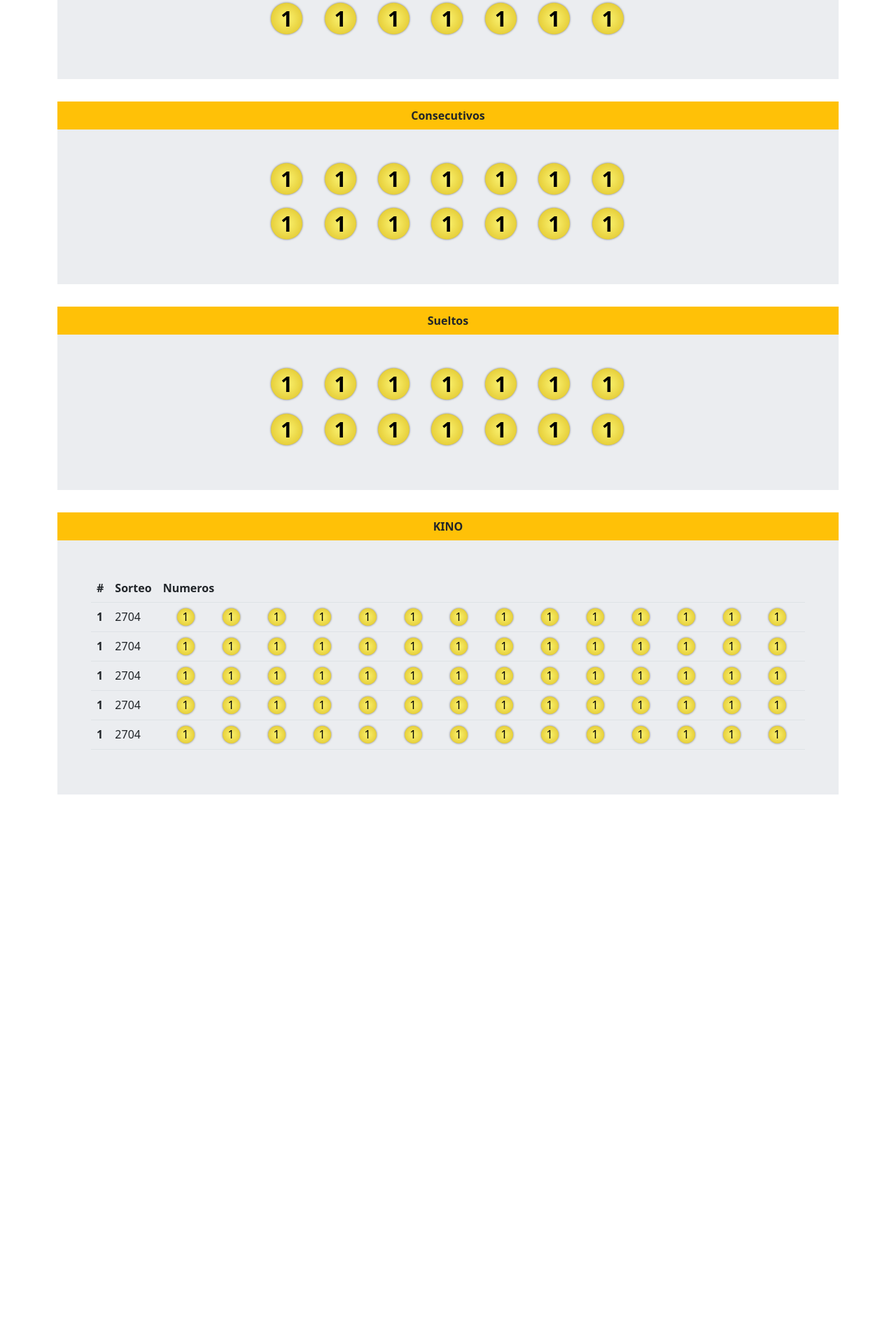
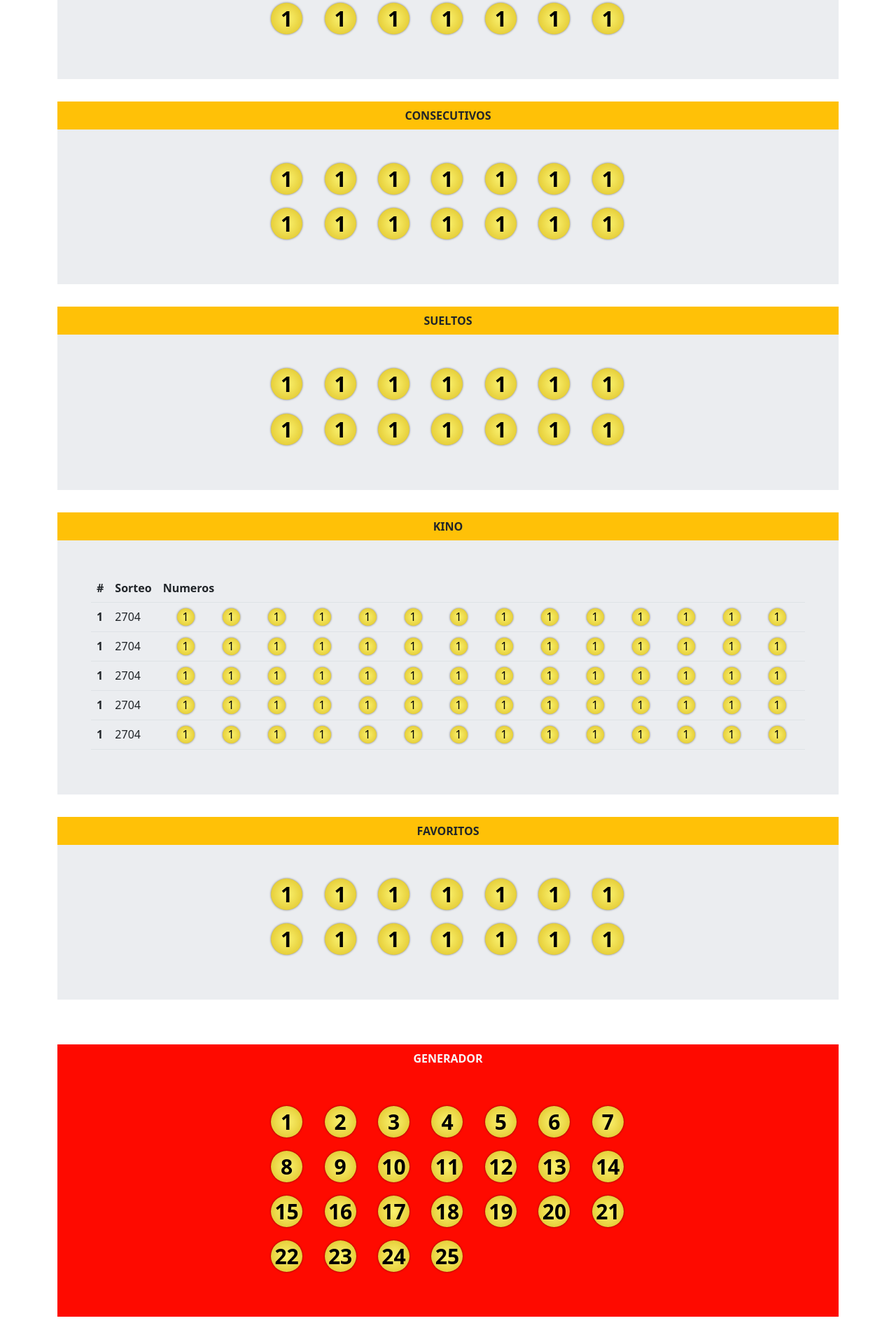
Before and after one commit to javiercollao/lottery-simulator, a React (Create React App) app: page / in a window 1280 px wide. Shown: the part 220-2140 px from the top of the page at 70% size. Before the commit the page ends 1371 px from the top, so only its background shows below. Built offline with nearby package versions, Linux system fonts and the light colour scheme.

Commit message:
Added ball buttons components

```diff
--- a/src/components/App.jsx
+++ b/src/components/App.jsx
@@ -2,15 +2,18 @@ import React from 'react'
 import NavbarKino from './NavbarKino'
 import NumbersBox from './NumbersBox'
 import LotteryTable from './LotteryTable'
+import GameGenerator from './GameGenerator'
 
 export default function App() {
   return (
     <>
         <NavbarKino />
         <NumbersBox content="main"/>
-        <NumbersBox content="consecutive"/>
-        <NumbersBox content="alone"/>
+        <NumbersBox content="CONSECUTIVOS"/>
+        <NumbersBox content="SUELTOS"/>
         <LotteryTable />
+        <NumbersBox content="FAVORITOS"/>
+        <GameGenerator />
     </>
   )
 }
--- /dev/null
+++ b/src/components/ButtonBall.jsx
@@ -0,0 +1,14 @@
+import React, { useState } from 'react'
+
+export default function ButtonBall({number}) {
+    const [buttonState, setState] = useState()
+
+
+  return (
+    <li>
+        <li>
+            <span className="bola" onClick={() => console.log("hola")}>{number}</span>
+        </li>
+    </li>
+  )
+}
--- /dev/null
+++ b/src/components/ButtonsNumber.jsx
@@ -0,0 +1,17 @@
+import React from 'react'
+import ButtonBall from './ButtonBall'
+
+export default function ButtonsNumber() {
+  let buttons = []
+  for (let index = 1; index < 26; index++) {
+    buttons.push(index)
+  }
+
+  return (
+    <>
+        <ul className='numeros'>
+            { buttons.map((n) => <ButtonBall number={n}></ButtonBall>)}
+        </ul>
+    </>
+  )
+}
--- /dev/null
+++ b/src/components/GameGenerator.jsx
@@ -0,0 +1,20 @@
+import React from 'react'
+import { Button } from 'react-bootstrap'
+import ButtonsNumber from './ButtonsNumber'
+
+export default function GameGenerator() {
+  return (
+    <>
+        <div class="container py-5">
+            <div className="p-2 bg-carton rounded-top-3 d-flex justify-content-center">
+                <span className="fw-bold text-light">GENERADOR</span>
+            </div>
+            <div class="p-5 bg-carton rounded-bottom-3">
+                <div class="container">
+                  <ButtonsNumber></ButtonsNumber>
+                </div>
+            </div>
+        </div>
+    </>
+  )
+}
--- a/src/components/LotteryTable.jsx
+++ b/src/components/LotteryTable.jsx
@@ -1,6 +1,4 @@
 import React from 'react'
-import NumbersContainer from './NumbersContainer'
-import NumbersBox from './NumbersBox'
 import NumbersBoxHeaderTitle from './NumbersBoxHeaderTitle'
 import LotteryItem from './LotteryItem'
 
@@ -26,7 +24,6 @@ export default function LotteryTable() {
                             <LotteryItem />
                             <LotteryItem />
                             <LotteryItem />
-
                         </tbody>
                     </table>
                 </div>
--- a/src/components/NumbersBox.jsx
+++ b/src/components/NumbersBox.jsx
@@ -8,10 +8,8 @@ export default function NumbersBox({content}) {
 
   if (content === "main") {
     header = <NumbersBoxHeaderMain />;
-  } else if (content === "consecutive") {
-    header = <NumbersBoxHeaderTitle title="Consecutivos" />;
-  }else{
-    header = <NumbersBoxHeaderTitle title="Sueltos" />;
+  } else {
+    header = <NumbersBoxHeaderTitle title={content} />;
   }
 
   return (
--- a/src/index.html
+++ b/src/index.html
@@ -343,8 +343,8 @@
     </div>
 
     <div class="container py-5">
-        <div class=" bg-carton rounded-top-3 d-flex justify-content-center">
-            <span class="fw-bold text-light">GENERADOR</span>
+        <div className="p-2 bg-kino rounded-top-3 d-flex justify-content-center">
+            <span className="fw-bold">GENERADOR</span>
         </div>
         <div class="p-5 bg-carton rounded-bottom-3">
             <div class="container">
```
